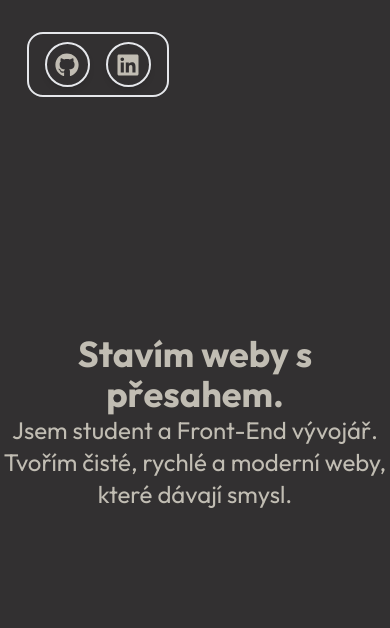
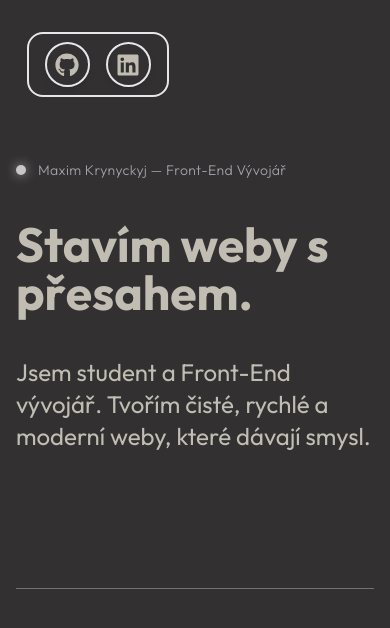
Before and after one commit to krynyckyj/moje-portfolio, a React (Vite) app: page / in a window 390 px wide. Shown: the top 628 px of the page. Built offline with nearby package versions, Linux system fonts and the light colour scheme.

Commit message:
Refactor Hero component layout and improved structure and readability

```diff
--- a/src/components/Hero.jsx
+++ b/src/components/Hero.jsx
@@ -1,12 +1,26 @@
 export const Hero = () => {
     return (
-        <section className="h-screen flex flex-col text-center items-center justify-center bg-main1">
-            <h1 className="font-main text-4xl font-bold text-main2">
+        <section className="h-screen flex flex-col text-start items-center justify-center bg-main1 px-4">
+            <div className="flex flex-col gap-10 max-w-3xl">
+
+        <div className="md:hidden flex items-center gap-3">
+            <div className="w-2.5 h-2.5 bg-white rounded-full shadow-[0_0_12px_rgba(255,255,255,0.8)] animate-pulse"></div>
+             <h3 className="font-main text-sm md:text-base font-light text-zinc-400 tracking-wide">
+             Maxim Krynyckyj — Front-End Vývojář
+            </h3>
+              </div>
+
+            <h1 className="font-main text-5xl md:text-7xl font-bold text-main2">
             Stavím weby s přesahem.
             </h1>
+
             <h2 className="font-main text-2xl font-normal text-main2">
             Jsem student a Front-End vývojář. Tvořím čisté, rychlé a moderní weby, které dávají smysl.
             </h2>
+
+            <div className="w-full h-px bg-zinc-500 my-24"></div>
+            </div>
+
         </section>
     );
 };
```
